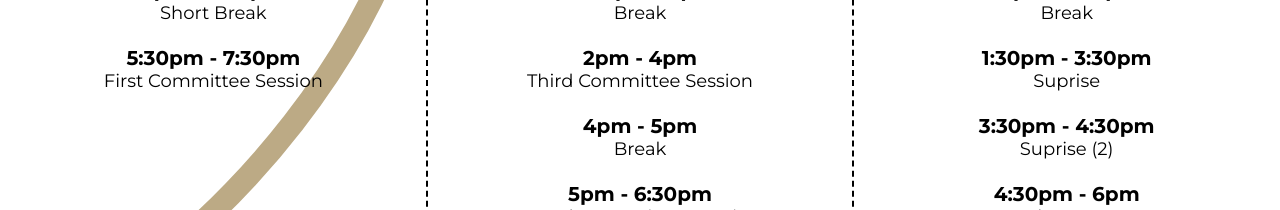
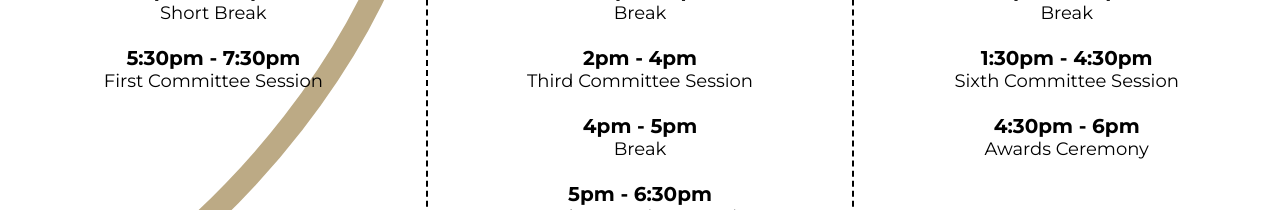
Before and after one commit to Xzoky174/IASMUN, a SvelteKit app: page /conference-schedule in a window 1280 px wide. Shown: the part 326-536 px from the top of the page. Built offline with nearby package versions, Linux system fonts and the light colour scheme.

Commit message:
Updated Schedule

```diff
--- a/package.json
+++ b/package.json
@@ -10,7 +10,7 @@
 		"check:watch": "svelte-kit sync && svelte-check --tsconfig ./tsconfig.json --watch",
 		"lint": "prettier --plugin-search-dir . --check . && eslint .",
 		"format": "prettier --plugin-search-dir . --write .",
-		"deploy": "vite build && npx gh-pages -d build"
+		"deploy": "npx gh-pages -d build"
 	},
 	"devDependencies": {
 		"@sveltejs/adapter-auto": "^1.0.0",
--- a/src/routes/conference-schedule/+page.svelte
+++ b/src/routes/conference-schedule/+page.svelte
@@ -32,8 +32,7 @@
 				{ start: '9:20am', end: '10am', desc: 'Arrival' },
 				{ start: '10am', end: '12pm', desc: 'Fifth Committee Session' },
 				{ start: '12pm', end: '1:30pm', desc: 'Break' },
-				{ start: '1:30pm', end: '3:30pm', desc: 'Suprise' },
-				{ start: '3:30pm', end: '4:30pm', desc: 'Suprise (2)' },
+				{ start: '1:30pm', end: '4:30pm', desc: 'Sixth Committee Session' },
 				{ start: '4:30pm', end: '6pm', desc: 'Awards Ceremony' }
 			]
 		}
```
